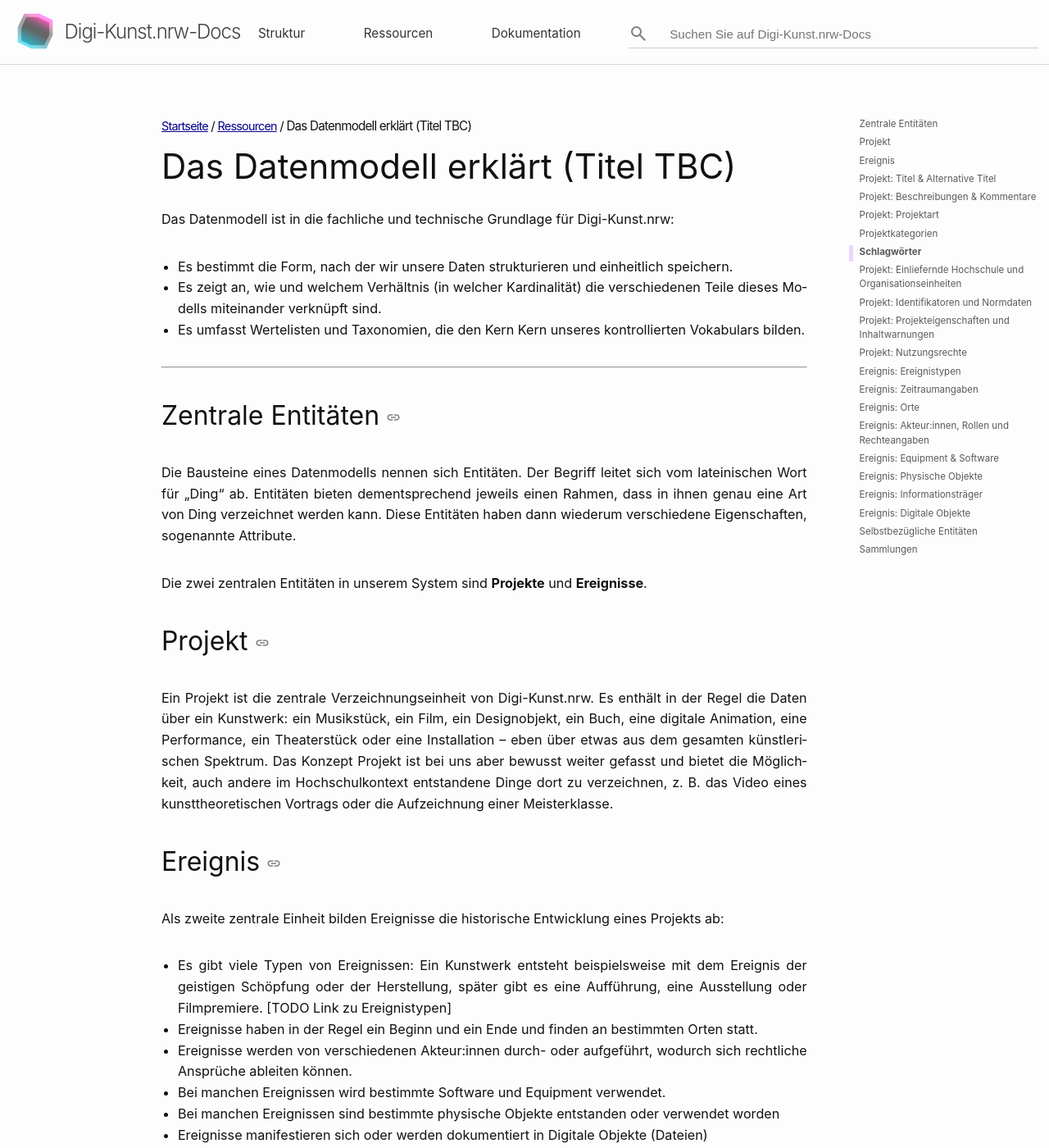
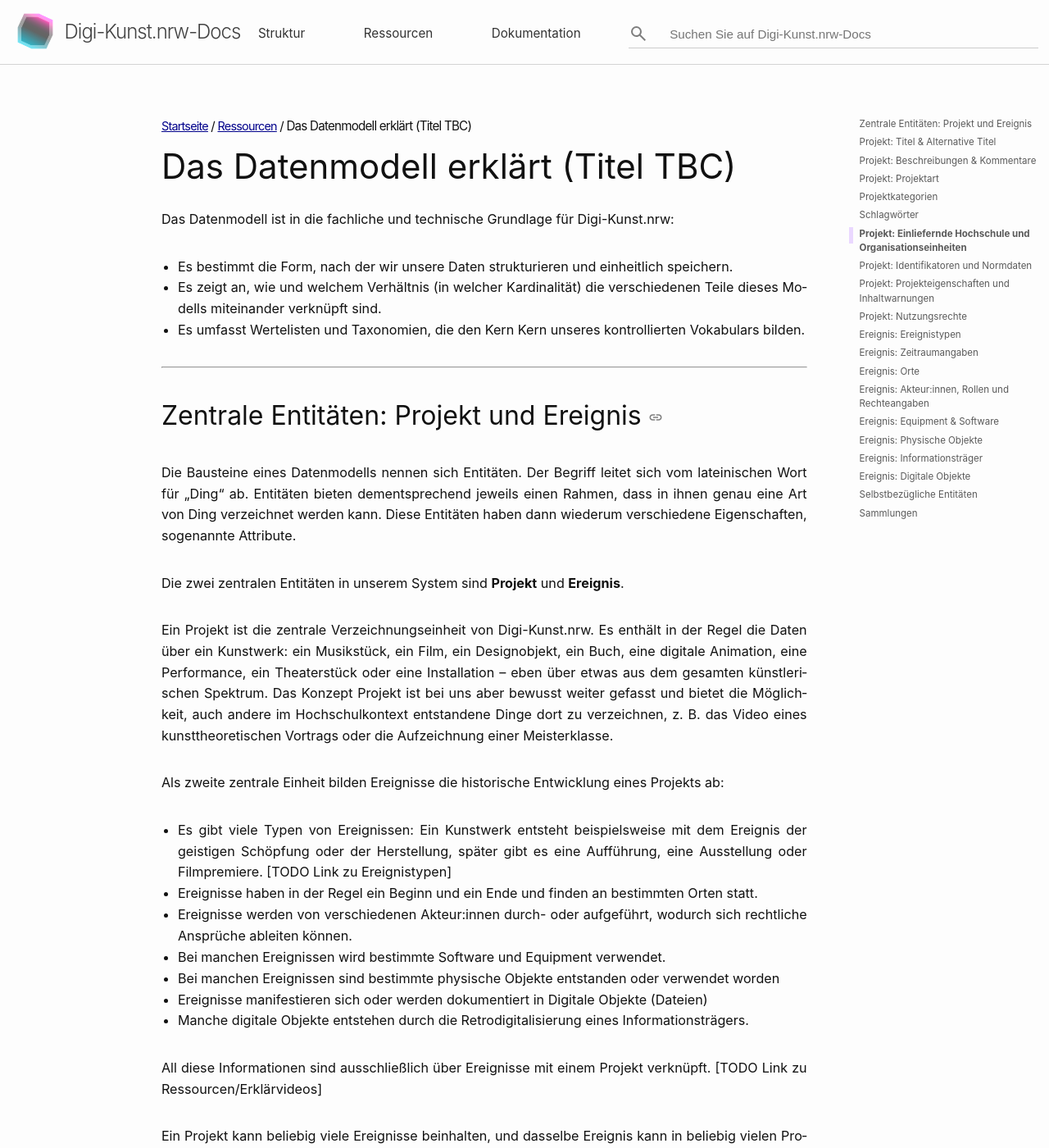
Before and after one commit to christiansievers/site-test, a Jekyll site: the page built from ressourcen/das-datenmodell-erklärt.markdown, in a window 1280 px wide and 1400 px high. Shown: the whole window at 82% size. Built offline with Jekyll 4.4.1, drawn with Linux system fonts in a browser that asks for light colours; a script that is not in the unit is left out.

Commit message:
wieder weniger Überschriften und sidebar-Links

```diff
--- a/ressourcen/das-datenmodell-erklärt.markdown
+++ b/ressourcen/das-datenmodell-erklärt.markdown
@@ -12,16 +12,13 @@ Das Datenmodell ist in die fachliche und technische Grundlage für Digi-Kunst.nr
 
 ----
 
-## Zentrale Entitäten
+## Zentrale Entitäten: Projekt und Ereignis
 Die Bausteine eines Datenmodells nennen sich Entitäten. Der Begriff leitet sich vom lateinischen Wort für „Ding“ ab. Entitäten bieten dementsprechend jeweils einen Rahmen, dass in ihnen genau eine Art von Ding verzeichnet werden kann. Diese Entitäten haben dann wiederum verschiedene Eigenschaften, sogenannte Attribute.
 
-Die zwei zentralen Entitäten in unserem System sind **Projekte** und **Ereignisse**.
-
-## Projekt
+Die zwei zentralen Entitäten in unserem System sind **Projekt** und **Ereignis**.
 
 Ein Projekt ist die zentrale Verzeichnungseinheit von Digi-Kunst.nrw. Es enthält in der Regel die Daten über ein Kunstwerk: ein Musikstück, ein Film, ein Designobjekt, ein Buch, eine digitale Animation, eine Performance, ein Theaterstück oder eine Installation – eben über etwas aus dem gesamten künstlerischen Spektrum. Das Konzept Projekt ist bei uns aber bewusst weiter gefasst und bietet die Möglichkeit, auch andere im Hochschulkontext entstandene Dinge dort zu verzeichnen, z. B. das Video eines kunsttheoretischen Vortrags oder die Aufzeichnung einer Meisterklasse.
 
-## Ereignis
 Als zweite zentrale Einheit bilden Ereignisse die historische Entwicklung eines Projekts ab:
 
 * Es gibt viele Typen von Ereignissen: Ein Kunstwerk entsteht beispielsweise mit dem Ereignis der geistigen Schöpfung oder der Herstellung, später gibt es eine Aufführung, eine Ausstellung oder Filmpremiere. [TODO Link zu Ereignistypen]
```
